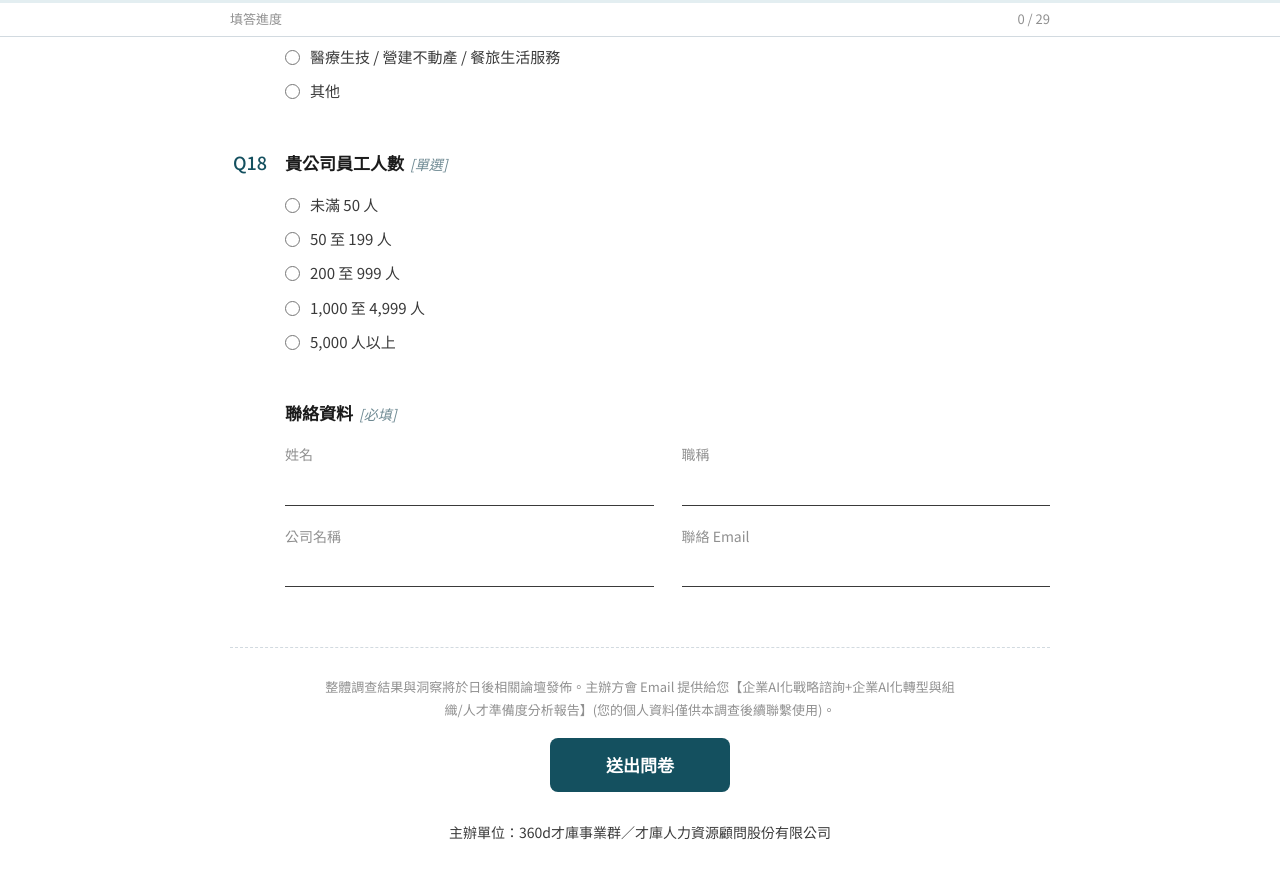
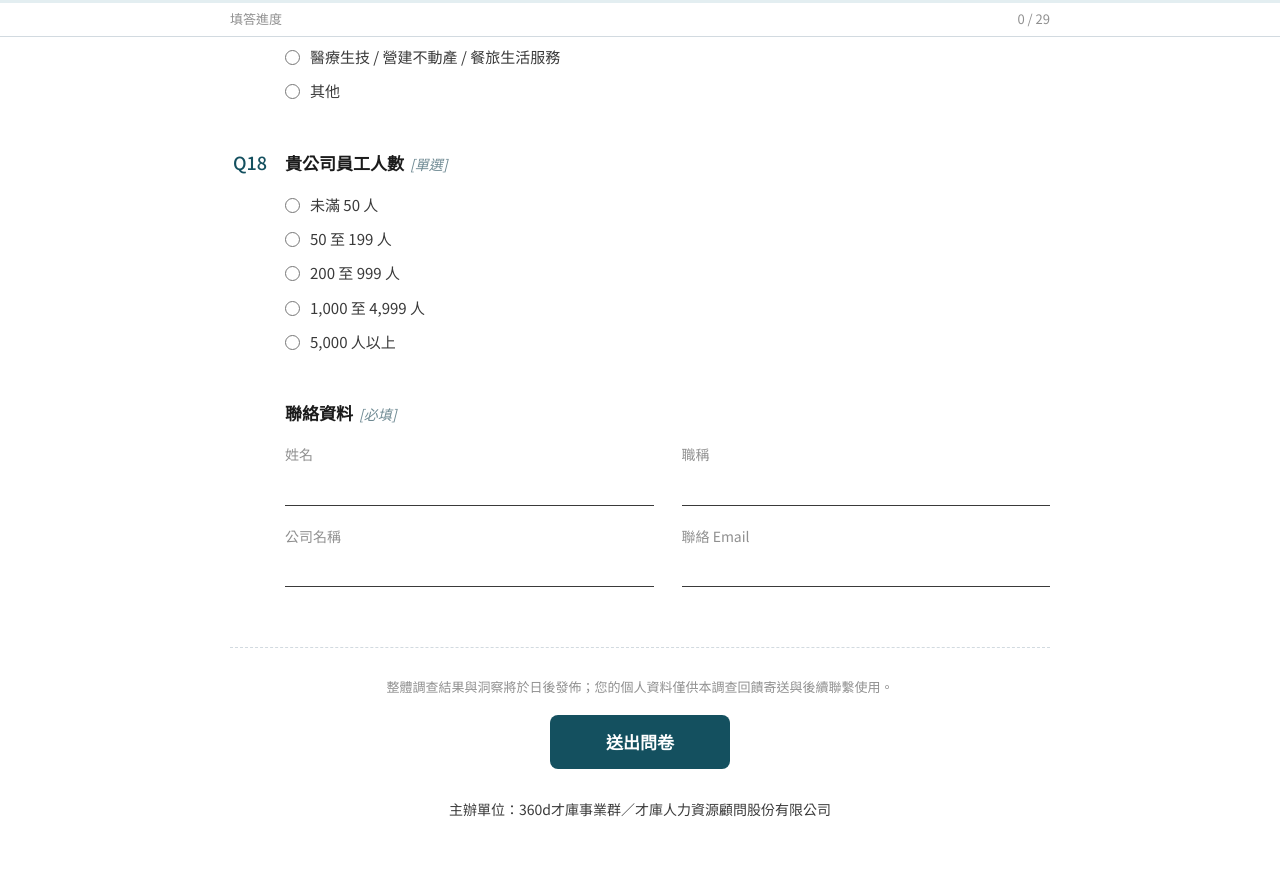
Before and after one commit to AdaSpeaking/AdaSpeaking.github.io, a Jekyll site: the page CEO-AI-Insights-Survey/index.html, which Jekyll copies as it is, in a window 1280 px wide and 900 px high, scrolled down 7155 px. Shown: the top 879 px of the window. Built offline with Jekyll 4.4.1, drawn with Linux system fonts in a browser that asks for light colours.

Commit message:
CEO 調查：更新送出按鈕上方個資說明
Co-Authored-By: Claude Opus 5.5 <noreply@anthropic.com>
Claude-Session: https://claude.ai/code/session_01XuCVs6qVeh6AEWdpV1NNhd

```diff
--- a/CEO-AI-Insights-Survey/index.html
+++ b/CEO-AI-Insights-Survey/index.html
@@ -147,7 +147,7 @@ footer{text-align:center;color:var(--text);font-size:14px;padding:12px 0 56px}
   <form id="form" novalidate></form>
 
   <div class="submit-bar">
-    <p class="privacy">整體調查結果與洞察將於日後相關論壇發佈。主辦方會 Email 提供給您【企業AI化戰略諮詢+企業AI化轉型與組織/人才準備度分析報告】(您的個人資料僅供本調查後續聯繫使用)。</p>
+    <p class="privacy">整體調查結果與洞察將於日後發佈；您的個人資料僅供本調查回饋寄送與後續聯繫使用。</p>
     <button type="button" class="go" id="submitBtn">送出問卷</button>
   </div>
 </main>
```
